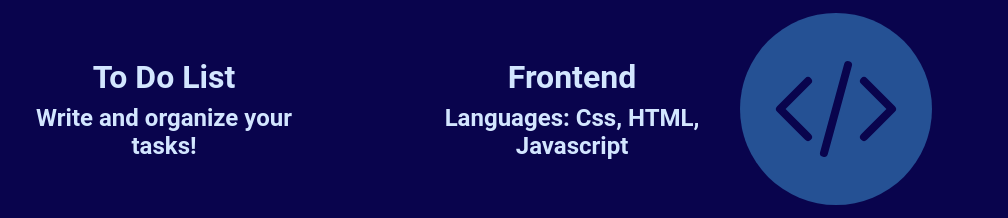
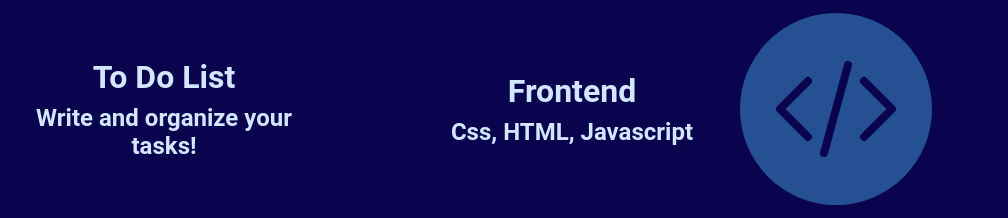
Before and after one commit to Dreamkamikaze/portfolio, a plain HTML site: page index.html in a window 1280 px wide. Shown: the part 886-1104 px from the top of the page, 272-1280 px from the left. Drawn offline with Linux system fonts and the light colour scheme.

Commit message:
Update index.html

```diff
--- a/index.html
+++ b/index.html
@@ -51,7 +51,7 @@
             <div class="information">Knowledge</div>
             <div class="first-knowledge">
             <div class="text"><p class="first">Frontend</p>
-              <p class="second">Languages: Css, HTML, Javascript</p></div>
+              <p class="second"> Css, HTML, Javascript</p></div>
                 <div class="image"><svg xmlns="http://www.w3.org/2000/svg" fill="none" viewBox="0 0 24 24" stroke-width="1.5" stroke="currentColor" class="svg">
             <path stroke-linecap="round" stroke-linejoin="round" d="M17.25 6.75L22.5 12l-5.25 5.25m-10.5 0L1.5 12l5.25-5.25m7.5-3l-4.5 16.5" />
           </svg>
```
